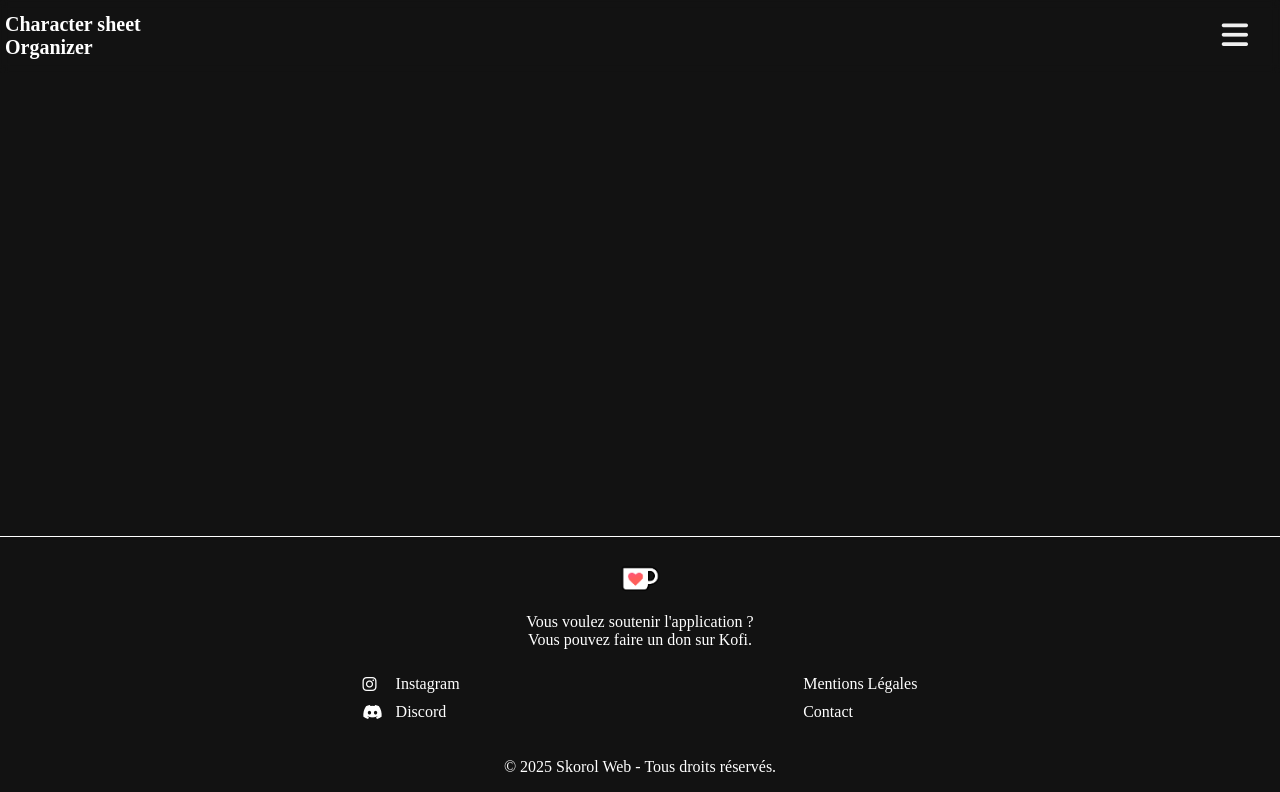
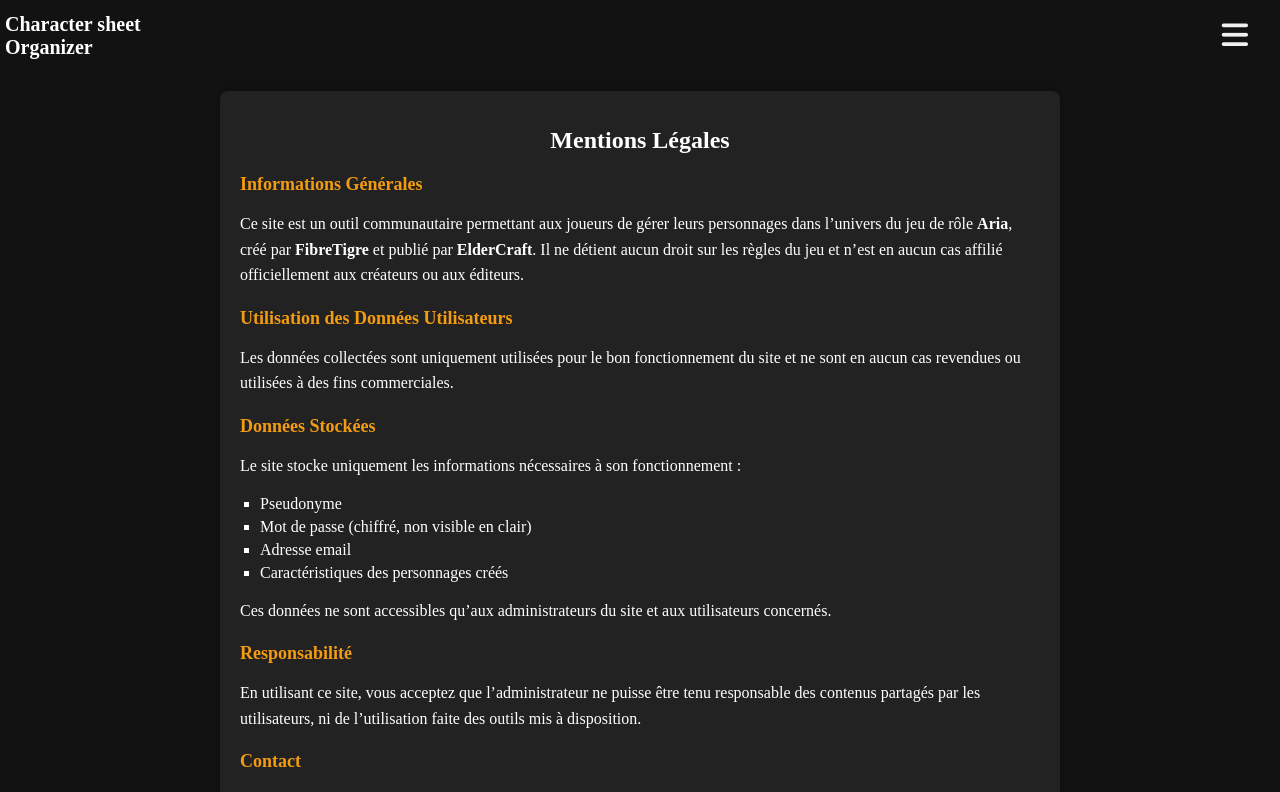
Before and after one commit to Skoroll/CharacterSheetOrganizer, a React (Vite) app: page /mentions-legales in a window 1280 px wide. Shown: the top 792 px of the page. Built offline with nearby package versions, Linux system fonts and the light colour scheme; no server answers.

Commit message:
Composant Legal et Footer mis à jour

```diff
--- a/src/App.tsx
+++ b/src/App.tsx
@@ -7,6 +7,7 @@ import CreateSheet from "./components/CreateSheet/CreateSheet";
 import Footer from "./components/Footer/Footer";
 import Header from "./components/Header/Header";
 import Home from "./pages/Home/Home";
+import Legal from "./pages/Legal/Legal.js";
 import Tabletop from "./pages/Tabletop/Tabletop";
 import ResetPassword from "./components/ResetPassword/ResetPassword.js";
 import { UserProvider } from "./Context/UserContext";  // ✅ Import du UserProvider
@@ -45,6 +46,7 @@ function App() {
                 <Route path="/personnage/:id" element={<CharacterDetails />} />
                 <Route path="/table/:id" element={<Tabletop />} />
                 <Route path="/settings" element={<Settings />} />
+                <Route path="/mentions-legales" element={<Legal/>}/>
               </Routes>
             </main>
             <Footer />
--- a/src/components/Footer/Footer.tsx
+++ b/src/components/Footer/Footer.tsx
@@ -53,6 +53,8 @@ const Footer = () => {
         </div>
         <p className="footer--CR">
           © {new Date().getFullYear()} Skorol Web - Tous droits réservés.
+          <br />
+          Ce site est un outil non officiel pour le jeu de rôle Aria, créé par FibreTigre et publié par ElderCraft.
         </p>
       </div>
     </footer>
--- a/src/components/Welcome/Welcome.scss
+++ b/src/components/Welcome/Welcome.scss
@@ -5,6 +5,10 @@
   width: 50%;
   min-width: 200px;
   margin: 0 auto;
+
+  h2 {
+    text-align: center;
+  }
 
   p {
     margin: 0 0 $spacing-small 0;
--- a/src/pages/Legal/Legal.scss
+++ b/src/pages/Legal/Legal.scss
@@ -0,0 +1,35 @@
+.legal-container {
+    max-width: 800px;
+    margin: auto;
+    padding: 20px;
+    background: #222;
+    color: #fff;
+    border-radius: 8px;
+    box-shadow: 0 0 10px rgba(0, 0, 0, 0.3);
+
+    h1 {
+      text-align: center;
+      font-size: 24px;
+      margin-bottom: 20px;
+    }
+
+    h2 {
+      font-size: 18px;
+      margin-top: 20px;
+      color: #f39c12;
+    }
+
+    p {
+      line-height: 1.6;
+    }
+
+    ul {
+      margin: 10px 0;
+      padding-left: 20px;
+
+      li {
+        list-style-type: square;
+        margin: 5px 0;
+      }
+    }
+  }
--- a/src/pages/Legal/Legal.tsx
+++ b/src/pages/Legal/Legal.tsx
@@ -1,29 +1,53 @@
-
+import "./Legal.scss";
 
 const Legal = () => {
   return (
-    <div className="p-6 max-w-4xl mx-auto text-gray-200">
-      <h1 className="text-2xl font-bold mb-4">Mentions Légales</h1>
+    <div className="legal-container">
+      <h1>Mentions Légales</h1>
+
+      <section>
+        <h2>Informations Générales</h2>
         <p>
-        Ce site est édité par <strong>Skorol Web</strong>.
+          Ce site est un outil communautaire permettant aux joueurs de gérer leurs personnages dans l’univers du jeu de rôle <strong>Aria</strong>, créé par <strong>FibreTigre</strong> et publié par <strong>ElderCraft</strong>. Il ne détient aucun droit sur les règles du jeu et n’est en aucun cas affilié officiellement aux créateurs ou aux éditeurs.
         </p>
+      </section>
+
+      <section>
+        <h2>Utilisation des Données Utilisateurs</h2>
         <p>
-        Hébergement : <strong>Nom de l'hébergeur</strong>.
+          Les données collectées sont uniquement utilisées pour le bon fonctionnement du site et ne sont en aucun cas revendues ou utilisées à des fins commerciales.
         </p>
+      </section>
+
+      <section>
+        <h2>Données Stockées</h2>
         <p>
-        Pour toute question, vous pouvez nous contacter à{" "}
-        <a href="mailto:contact@skorolweb.com" className="text-blue-400">
-          contact@skorolweb.com
-        </a>
-        .
+          Le site stocke uniquement les informations nécessaires à son fonctionnement :
         </p>
-      <h2 className="text-xl font-semibold mt-4">Données personnelles</h2>
+        <ul>
+          <li>Pseudonyme</li>
+          <li>Mot de passe (chiffré, non visible en clair)</li>
+          <li>Adresse email</li>
+          <li>Caractéristiques des personnages créés</li>
+        </ul>
         <p>
-        Ce site collecte des données uniquement pour améliorer l'expérience des
-        utilisateurs. Aucune donnée n'est vendue ou partagée.
+          Ces données ne sont accessibles qu’aux administrateurs du site et aux utilisateurs concernés.
         </p>
-      <h2 className="text-xl font-semibold mt-4">Cookies</h2>
-      <p>Nous utilisons des cookies pour garantir un bon fonctionnement du site.</p>
+      </section>
+
+      <section>
+        <h2>Responsabilité</h2>
+        <p>
+          En utilisant ce site, vous acceptez que l’administrateur ne puisse être tenu responsable des contenus partagés par les utilisateurs, ni de l’utilisation faite des outils mis à disposition.
+        </p>
+      </section>
+
+      <section>
+        <h2>Contact</h2>
+        <p>
+          Pour toute question ou demande de suppression de compte, contactez-nous à l’adresse suivante : <strong>contact.skorol@gmail.com</strong>
+        </p>
+      </section>
     </div>
   );
 };
```
Lines whose indentation alone changed are shown as unchanged.
